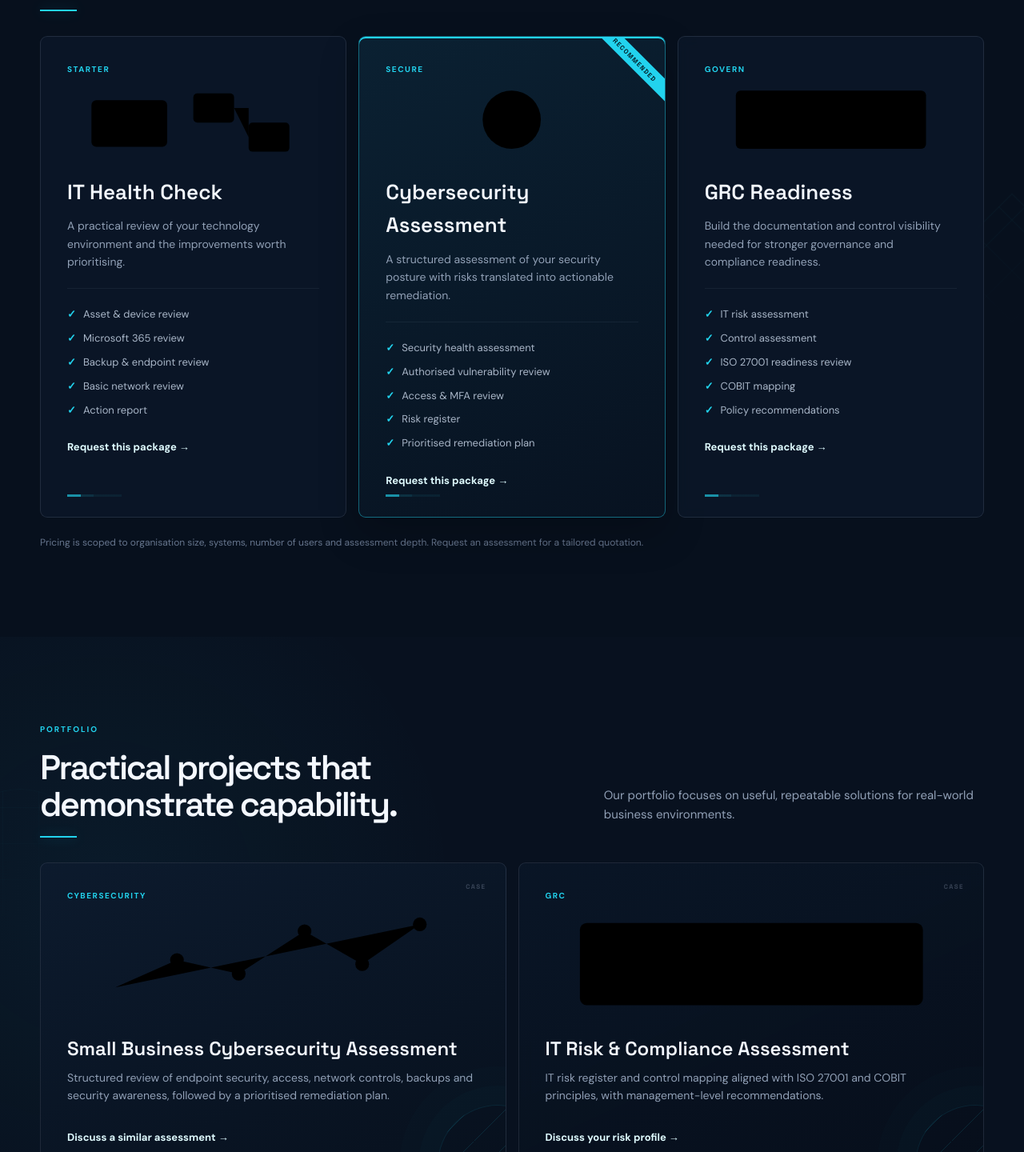
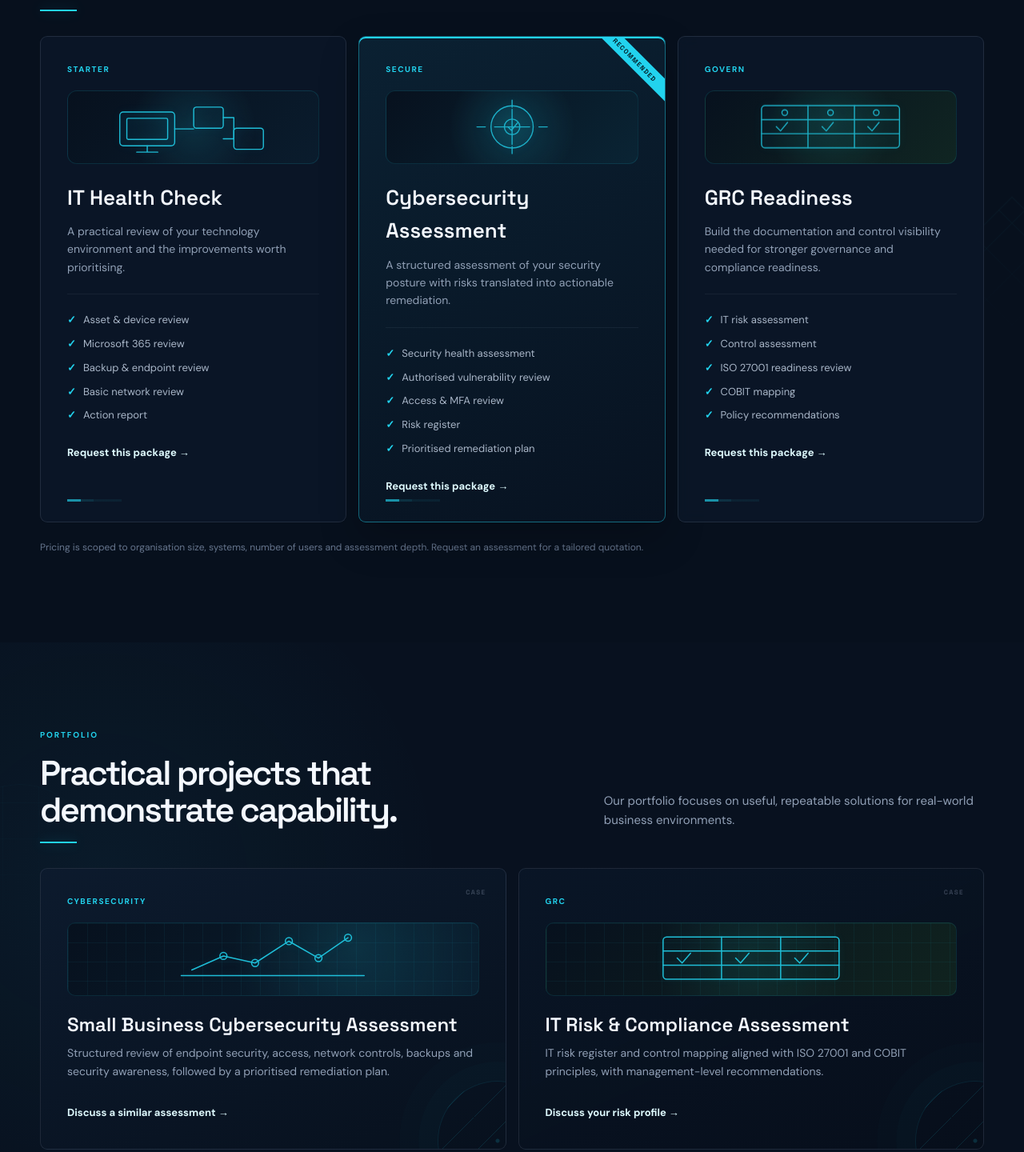
Before and after one commit to musechuene-commits/lindeka-website, a website built with Vite: page index.html in a window 1280 px wide. Shown: the part 3464-4904 px from the top of the page at 80% size. Built offline with nearby package versions, Linux system fonts and the light colour scheme.

Commit message:
Style package and portfolio technical graphics

```diff
--- a/src/styles.css
+++ b/src/styles.css
@@ -934,3 +934,102 @@ footer:before{
 @media(max-width:720px){
   .service-visual{height:96px;margin:15px 0 20px}
 }
+
+
+/* Package and portfolio illustration layer */
+.package-visual{
+  height:92px;
+  margin:18px 0 22px;
+  border:1px solid rgba(34,211,238,.14);
+  border-radius:12px;
+  display:flex;
+  align-items:center;
+  justify-content:center;
+  overflow:hidden;
+  position:relative;
+  background:
+    radial-gradient(circle at 50% 50%,rgba(34,211,238,.13),transparent 48%),
+    linear-gradient(135deg,#07111e,#0a1c2d);
+}
+.package-visual:before{
+  content:'';
+  position:absolute;
+  inset:0;
+  background:
+    linear-gradient(90deg,transparent 49.5%,rgba(34,211,238,.08) 50%,transparent 50.5%),
+    linear-gradient(0deg,transparent 49.5%,rgba(34,211,238,.08) 50%,transparent 50.5%);
+  background-size:26px 26px;
+}
+.package-visual svg{
+  width:92%;
+  height:88%;
+  fill:none;
+  stroke:#22d3ee;
+  stroke-width:1.6;
+  stroke-linecap:round;
+  stroke-linejoin:round;
+  position:relative;
+  z-index:1;
+  filter:drop-shadow(0 0 7px rgba(34,211,238,.18));
+}
+.visual-package-it svg rect:first-child{fill:rgba(34,211,238,.045)}
+.visual-package-cyber{background:radial-gradient(circle,rgba(34,211,238,.16),transparent 48%),linear-gradient(135deg,#07111e,#0a2434)}
+.visual-package-cyber svg circle:first-child{fill:rgba(34,211,238,.07)}
+.visual-package-grc{background:radial-gradient(circle at 50% 45%,rgba(45,212,191,.13),transparent 48%),linear-gradient(135deg,#07111e,#102522)}
+.visual-package-grc svg rect{fill:rgba(34,211,238,.025)}
+.package:hover .package-visual{border-color:rgba(34,211,238,.38);box-shadow:0 10px 30px rgba(34,211,238,.07);transform:translateY(-2px)}
+.package-visual{transition:.3s ease}
+
+.project-visual{
+  height:92px;
+  margin:18px 0 22px;
+  border:1px solid rgba(34,211,238,.12);
+  border-radius:10px;
+  display:flex;
+  align-items:center;
+  justify-content:center;
+  overflow:hidden;
+  position:relative;
+  background:linear-gradient(135deg,rgba(7,17,30,.95),rgba(11,28,44,.75));
+}
+.project-visual:before{
+  content:'';
+  position:absolute;
+  inset:0;
+  background-image:
+    linear-gradient(rgba(34,211,238,.055) 1px,transparent 1px),
+    linear-gradient(90deg,rgba(34,211,238,.055) 1px,transparent 1px);
+  background-size:24px 24px;
+}
+.project-visual svg{
+  width:94%;
+  height:88%;
+  fill:none;
+  stroke:#22d3ee;
+  stroke-width:1.7;
+  stroke-linecap:round;
+  stroke-linejoin:round;
+  position:relative;
+  z-index:1;
+  filter:drop-shadow(0 0 6px rgba(34,211,238,.16));
+}
+.visual-project-cyber{background:radial-gradient(circle at 70% 35%,rgba(34,211,238,.12),transparent 42%),linear-gradient(135deg,#07111e,#0a2031)}
+.visual-project-grc{background:radial-gradient(circle at 50% 50%,rgba(45,212,191,.1),transparent 46%),linear-gradient(135deg,#07111e,#10231f)}
+.visual-project-id{background:radial-gradient(circle at 50% 50%,rgba(99,102,241,.12),transparent 45%),linear-gradient(135deg,#07111e,#111a34)}
+.visual-project-data{background:radial-gradient(circle at 60% 40%,rgba(34,211,238,.1),transparent 45%),linear-gradient(135deg,#07111e,#0b2030)}
+.visual-project-policy{background:radial-gradient(circle at 70% 50%,rgba(167,243,208,.08),transparent 45%),linear-gradient(135deg,#07111e,#10231f)}
+.visual-project-gis{background:radial-gradient(circle at 55% 45%,rgba(56,189,248,.1),transparent 45%),linear-gradient(135deg,#07111e,#0a2030)}
+.project:hover .project-visual{border-color:rgba(34,211,238,.35);transform:translateY(-2px);box-shadow:0 10px 32px rgba(34,211,238,.06)}
+.project-visual{transition:.3s ease}
+
+@keyframes graphicFloat{
+  0%,100%{transform:translateY(0);opacity:.78}
+  50%{transform:translateY(-2px);opacity:1}
+}
+.package-visual svg,.project-visual svg{animation:graphicFloat 4s ease-in-out infinite}
+.package:nth-child(2) .package-visual svg,.project:nth-child(3) .project-visual svg{animation-delay:.8s}
+.package:nth-child(3) .package-visual svg,.project:nth-child(4) .project-visual svg{animation-delay:1.5s}
+
+@media(max-width:720px){
+  .package-visual,.project-visual{height:82px;margin:15px 0 18px}
+}
```
